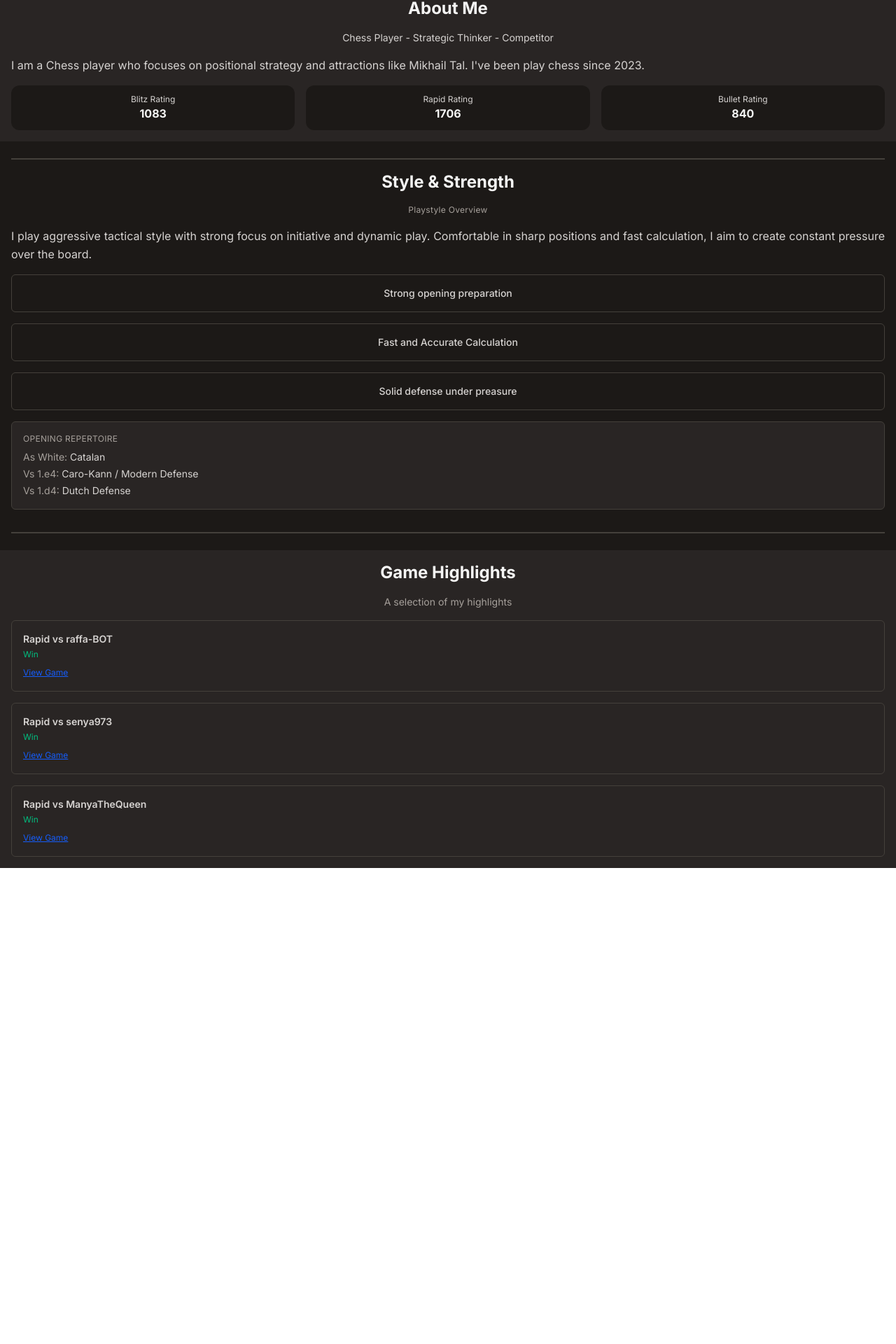
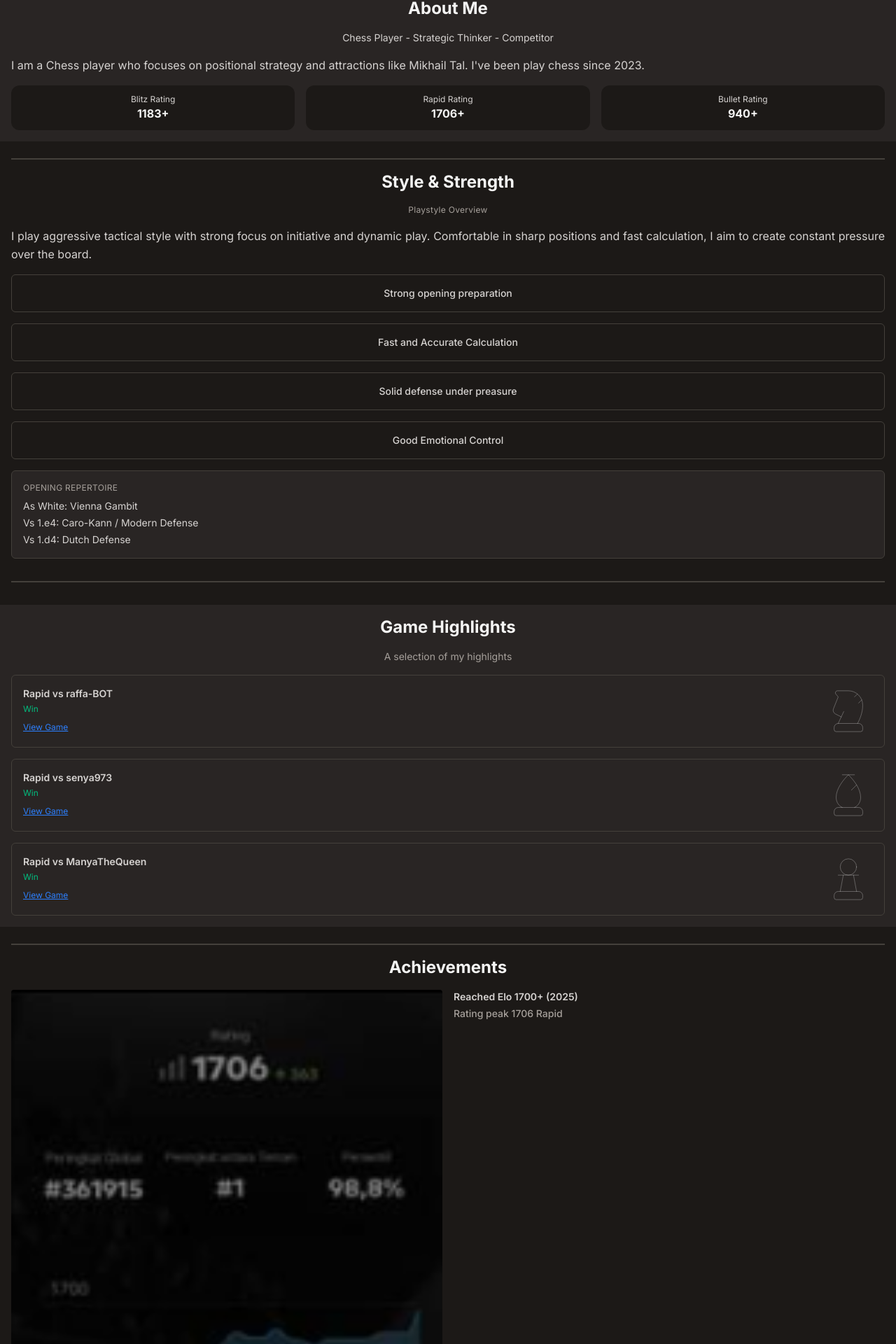
Before and after one commit to Lightning-88/portofolio-web-lembok, a React (Vite) app: page / in a window 1280 px wide. Shown: the part 870-2790 px from the top of the page at 70% size. Before the commit the page ends 2110 px from the top, so only its background shows below. Built offline with nearby package versions, Linux system fonts and the light colour scheme.

Commit message:
added new section

```diff
--- a/package.json
+++ b/package.json
@@ -26,6 +26,7 @@
     "eslint-plugin-react-refresh": "^0.4.24",
     "globals": "^16.5.0",
     "lucide-react": "^0.555.0",
+    "react-feather": "^2.0.10",
     "tailwindcss": "^4.1.17",
     "typescript": "~5.9.3",
     "typescript-eslint": "^8.46.4",
--- a/src/App.tsx
+++ b/src/App.tsx
@@ -1,17 +1,19 @@
 import { BrowserRouter, Route, Routes } from "react-router-dom";
 import { Navbar } from "./components/Navbar";
 import HomePage from "./pages/HomePage";
+import { Footer } from "./components/Footer";
 
 export default function App() {
   return (
     <BrowserRouter>
       <div className="w-full min-h-screen font-custom bg-stone-900 text-stone-100">
         <Navbar />
-        <div className="max-w-screen-xl pt-14 md:pt-0">
+        <div className="max-w-screen-xl mx-auto pt-14 md:pt-0">
           <Routes>
             <Route path="/" element={<HomePage />}></Route>
           </Routes>
         </div>
+        <Footer />
       </div>
     </BrowserRouter>
   );
--- /dev/null
+++ b/src/components/Footer.tsx
@@ -0,0 +1,43 @@
+import { ChessPawnIcon } from "lucide-react";
+import { Facebook, Instagram, Twitter } from "react-feather";
+
+export function Footer() {
+  return (
+    <div className="bg-stone-800 space-y-4 text-center p-4">
+      <div>
+        <h1>1wakpeyekk@gmail.com</h1>
+      </div>
+      <div className="flex justify-center gap-4">
+        <a
+          href="https://www.facebook.com/profile.php?id=100080808014046"
+          className="hover:scale-105 hover:transition-transform"
+          target="_blank"
+        >
+          <Facebook className="text-stone-400" />
+        </a>
+        <a
+          href="https://www.instagram.com/diaz_tokk"
+          className="hover:scale-105 hover:transition-transform"
+          target="_blank"
+        >
+          <Instagram className="text-stone-400" />
+        </a>
+        <a href="/" className="hover:scale-105 hover:transition-transform">
+          <Twitter className="text-stone-400" />
+        </a>
+        <a
+          href="https://www.chess.com/member/musuhpakrt"
+          className="hover:scale-105 hover:transition-transform"
+          target="_blank"
+        >
+          <ChessPawnIcon className="text-stone-400" />
+        </a>
+      </div>
+      <div>
+        © {new Date().getFullYear()} Lembok Chess
+        <br />
+        All rights reserved
+      </div>
+    </div>
+  );
+}
--- a/src/components/Navbar.tsx
+++ b/src/components/Navbar.tsx
@@ -1,12 +1,17 @@
-import { Link } from "react-router-dom";
+import { Link, useLocation } from "react-router-dom";
 import { Menu, X } from "lucide-react";
-import { useState } from "react";
+import { useEffect, useState } from "react";
 
 export function Navbar() {
   const [isOpen, setIsOpen] = useState<boolean>(false);
+  const location = useLocation();
+
+  useEffect(() => {
+    if (isOpen) setIsOpen(false);
+  }, [location.pathname]);
 
   return (
-    <header className="fixed shadow-lg shadow-shadow-black h-14 px-4 w-full bg-stone-800 md:px-16">
+    <header className="fixed shadow-lg z-20 shadow-shadow-black h-14 px-4 w-full bg-stone-800 md:px-13">
       <nav className="flex justify-between items-center h-full mx-auto max-w-screen-xl">
         <div className="flex">
           <Link to="/">
--- a/src/components/Separator.tsx
+++ b/src/components/Separator.tsx
@@ -9,6 +9,11 @@ export function Separator({
   ...props
 }: SeparatorProps) {
   return (
-    <div className={`border border-stone-700 ${className}`} {...props}></div>
+    <div
+      className={`border border-stone-700 ${className} ${
+        orientation == "vertical" ? "rotate-90" : "rotate-0"
+      }`}
+      {...props}
+    ></div>
   );
 }
--- a/src/pages/HomePage.tsx
+++ b/src/pages/HomePage.tsx
@@ -1,4 +1,10 @@
+import {
+  LucideChessBishop,
+  LucideChessKnight,
+  LucideChessPawn,
+} from "lucide-react";
 import lembokPicture from "../assets/lembok.png";
+import achivementRapidElo from "../assets/achivementRapidElo.png";
 import { Button } from "../components/Button";
 import { Separator } from "../components/Separator";
 
@@ -12,7 +18,7 @@ export default function HomePage() {
             <h2 className="font-bold text-3xl">
               I am <span className="text-amber-500">Diaz Jagad</span>
             </h2>
-            <p className="text-sm text-stone-400">Chess Player</p>
+            <p className="text-sm text-stone-400">Intermediate Chess Player</p>
           </div>
           <p className="text-sm text-justify text-stone-400 leading-relaxed">
             Lorem ipsum dolor sit amet consectetur adipisicing elit. Nisi,
@@ -25,17 +31,14 @@ export default function HomePage() {
             tempora obcaecati aperiam corporis.
           </p>
           <div>
-            <a
-              href="https://www.chess.com/member/musuhpakrt/games"
-              target="_blank"
-            >
-              <Button className="cursor-pointer">View Games</Button>
+            <a href="https://www.chess.com/member/musuhpakrt" target="_blank">
+              <Button className="cursor-pointer">View Profile</Button>
             </a>
           </div>
         </div>
 
         <div>
-          <img src={lembokPicture} alt="hero-picture" />
+          <img src={lembokPicture} className="rounded-sm" alt="hero-picture" />
         </div>
       </div>
 
@@ -53,17 +56,17 @@ export default function HomePage() {
           like Mikhail Tal. I've been play chess since 2023.
         </p>
         <div className="grid grid-cols-3 gap-4">
-          <div className="p-3 rounded-xl bg-stone-900 text-center">
+          <div className="p-3 rounded-xl bg-stone-900 text-center hover:scale-105 hover:transition-transform">
             <p className="text-xs text-stone-300">Blitz Rating</p>
-            <p className="font-bold">1083</p>
+            <p className="font-bold">1183+</p>
           </div>
-          <div className="p-3 rounded-xl bg-stone-900 text-center">
+          <div className="p-3 rounded-xl bg-stone-900 text-center hover:scale-105 hover:transition-transform">
             <p className="text-xs text-stone-300">Rapid Rating</p>
-            <p className="font-bold">1706</p>
+            <p className="font-bold">1706+</p>
           </div>
-          <div className="p-3 rounded-xl bg-stone-900 text-center">
+          <div className="p-3 rounded-xl bg-stone-900 text-center hover:scale-105 hover:transition-transform">
             <p className="text-xs text-stone-300">Bullet Rating</p>
-            <p className="font-bold">840</p>
+            <p className="font-bold">940+</p>
           </div>
         </div>
       </div>
@@ -99,6 +102,11 @@ export default function HomePage() {
               Solid defense under preasure
             </p>
           </div>
+          <div className="p-4 rounded-md border border-stone-700 text-center">
+            <p className="text-stone-300 text-sm font-medium">
+              Good Emotional Control
+            </p>
+          </div>
         </div>
 
         <div className="p-4 rounded-md border border-stone-700 bg-stone-800">
@@ -108,14 +116,13 @@ export default function HomePage() {
 
           <div className="mt-2 space-y-1">
             <p className="text-sm text-stone-300">
-              <span className="text-stone-400">As White:</span> Catalan
+              <span>As White:</span> Vienna Gambit
             </p>
             <p className="text-sm text-stone-300">
-              <span className="text-stone-400">Vs 1.e4:</span> Caro-Kann /
-              Modern Defense
+              <span>Vs 1.e4:</span> Caro-Kann / Modern Defense
             </p>
             <p className="text-sm text-stone-300">
-              <span className="text-stone-400">Vs 1.d4:</span> Dutch Defense
+              <span>Vs 1.d4:</span> Dutch Defense
             </p>
           </div>
         </div>
@@ -123,7 +130,7 @@ export default function HomePage() {
 
       <Separator className="mx-4 -mt-2" />
 
-      <div className="space-y-4 p-4 bg-stone-800">
+      <div className="mt-8 space-y-4 p-4 bg-stone-800">
         <h1 className="text-center text-2xl font-bold text-stone-100">
           Game Highlights
         </h1>
@@ -132,41 +139,89 @@ export default function HomePage() {
         </p>
 
         <div className="space-y-4">
-          <div className="p-4 rounded-md border border-stone-700 space-y-1">
+          <div className="p-4 rounded-md border border-stone-700 flex justify-between">
+            <div className="space-y-1">
               <p className="text-stone-300 text-sm font-semibold">
                 Rapid vs raffa-BOT
               </p>
               <p className="text-xs text-emerald-500">Win</p>
               <a
                 href="https://www.chess.com/game/computer/474142917"
-              className="text-xs text-blue-600 underline"
+                className="text-xs text-blue-500 underline"
               >
                 View Game
               </a>
             </div>
-          <div className="p-4 rounded-md border border-stone-700 space-y-1">
+            <LucideChessKnight strokeWidth={0.1} width={70} height={70} />
+          </div>
+          <div className="p-4 rounded-md border border-stone-700 flex justify-between">
+            <div className="space-y-1">
               <p className="text-stone-300 text-sm font-semibold">
                 Rapid vs senya973
               </p>
               <p className="text-xs text-emerald-500">Win</p>
               <a
                 href="https://www.chess.com/game/live/145985049658?username=musuhpakrt"
-              className="text-xs text-blue-600 underline"
+                className="text-xs text-blue-500 underline"
               >
                 View Game
               </a>
             </div>
-          <div className="p-4 rounded-md border border-stone-700 space-y-1">
+            <LucideChessBishop strokeWidth={0.1} width={70} height={70} />
+          </div>
+          <div className="p-4 rounded-md border border-stone-700 flex justify-between">
+            <div className="space-y-1">
               <p className="text-stone-300 text-sm font-semibold">
                 Rapid vs ManyaTheQueen
               </p>
               <p className="text-xs text-emerald-500">Win</p>
               <a
                 href="https://www.chess.com/game/live/145930117362?username=musuhpakrt"
-              className="text-xs text-blue-600 underline"
+                className="text-xs text-blue-500 underline"
               >
                 View Game
               </a>
+            </div>
+            <LucideChessPawn strokeWidth={0.1} width={70} height={70} />
+          </div>
+        </div>
+      </div>
+
+      <Separator className="mx-4" />
+
+      <div className="-mt-6 space-y-4 p-4">
+        <h1 className="text-center text-2xl font-bold text-stone-100">
+          Achievements
+        </h1>
+
+        <div className="flex justify-between gap-4">
+          <img
+            src={achivementRapidElo}
+            className="rounded-sm flex-1"
+            alt="achivement-image"
+          />
+          <div className="space-y-1 flex-1">
+            <h1 className="text-stone-300 text-sm font-semibold">
+              Reached Elo 1700+ (2025)
+            </h1>
+            <p className="text-stone-400 text-sm font-medium">
+              Rating peak 1706 Rapid
+            </p>
+          </div>
+        </div>
+        <div className="flex justify-between gap-4">
+          <img
+            src={achivementRapidElo}
+            className="rounded-sm flex-1"
+            alt="achivement-image"
+          />
+          <div className="space-y-1 flex-1">
+            <h1 className="text-stone-300 text-sm font-semibold">
+              Local Champion (2025)
+            </h1>
+            <p className="text-stone-400 text-sm font-medium">
+              4st place village chess event
+            </p>
           </div>
         </div>
       </div>
--- a/vite.config.ts
+++ b/vite.config.ts
@@ -5,4 +5,8 @@ import tailwindcss from "@tailwindcss/vite";
 // https://vite.dev/config/
 export default defineConfig({
   plugins: [react(), tailwindcss()],
+  build: {
+    target: "ES2015",
+    cssTarget: ["chrome88", "firefox78", "safari15.4"],
+  },
 });
```
Also changed, not shown: src/components/Button.tsx (+3 -4 lines), src/assets/achivementRapidElo.png (added), 1 other file (tests, documents, lock files or other folders). Lines whose indentation alone changed are shown as unchanged.
